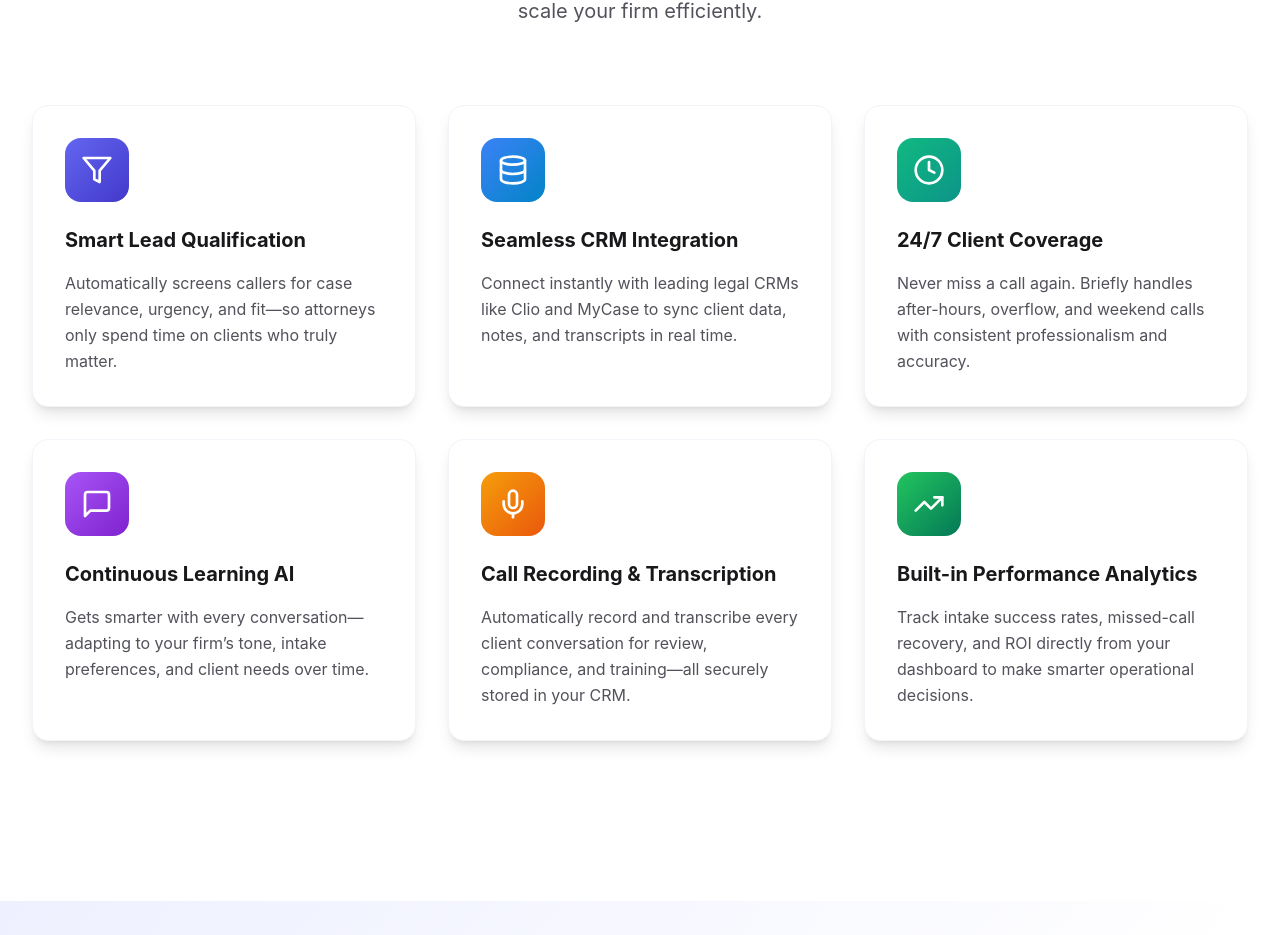
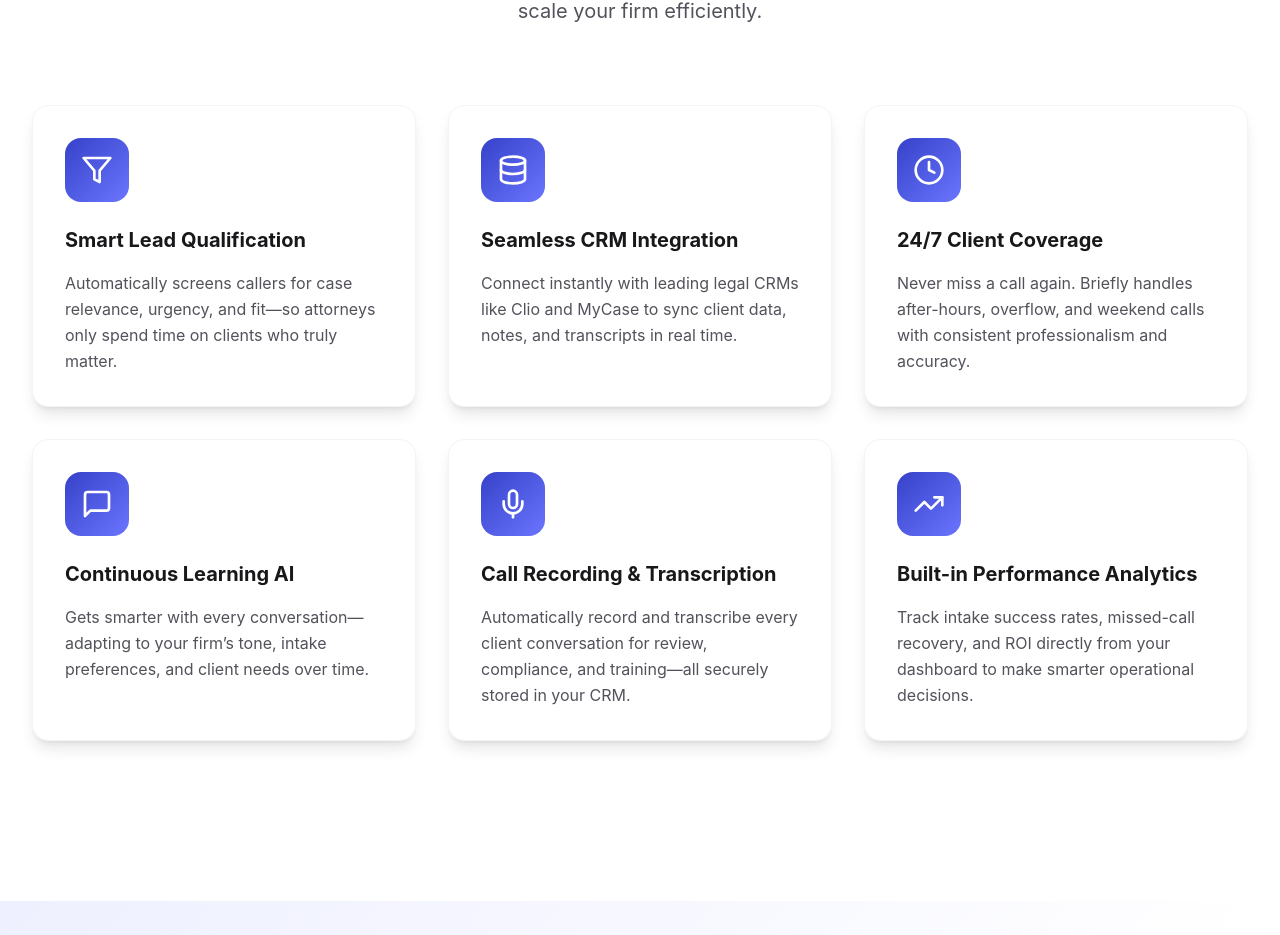
Before and after one commit to hridayunadkat/briefly-site, a React (Vite) app: page /#/ in a window 1280 px wide. Shown: the part 999-1934 px from the top of the page. Built offline with nearby package versions, Linux system fonts and the light colour scheme; a web font is replaced by a local one; what @radix-ui/themes would draw is missing.

Commit message:
update icon feature colors

```diff
--- a/src/components/Features.jsx
+++ b/src/components/Features.jsx
@@ -9,42 +9,42 @@ import React from 'react';
           title: 'Smart Lead Qualification',
           description:
             'Automatically screens callers for case relevance, urgency, and fit—so attorneys only spend time on clients who truly matter.',
-          color: 'from-indigo-500 to-indigo-700'
+          color: 'from-brand-600 to-brand-400'
         },
         {
           icon: Database,
           title: 'Seamless CRM Integration',
           description:
             'Connect instantly with leading legal CRMs like Clio and MyCase to sync client data, notes, and transcripts in real time.',
-          color: 'from-blue-500 to-sky-600'
+          color: 'from-brand-600 to-brand-400'
         },
         {
           icon: Clock,
           title: '24/7 Client Coverage',
           description:
             'Never miss a call again. Briefly handles after-hours, overflow, and weekend calls with consistent professionalism and accuracy.',
-          color: 'from-emerald-500 to-teal-600'
+          color: 'from-brand-600 to-brand-400'
         },
         {
           icon: MessageSquare,
           title: 'Continuous Learning AI',
           description:
             'Gets smarter with every conversation—adapting to your firm’s tone, intake preferences, and client needs over time.',
-          color: 'from-purple-500 to-purple-700'
+          color: 'from-brand-600 to-brand-400'
         },
         {
           icon: Mic,
           title: 'Call Recording & Transcription',
           description:
             'Automatically record and transcribe every client conversation for review, compliance, and training—all securely stored in your CRM.',
-          color: 'from-amber-500 to-orange-600'
+          color: 'from-brand-600 to-brand-400'
         },
         {
           icon: TrendingUp,
           title: 'Built-in Performance Analytics',
           description:
             'Track intake success rates, missed-call recovery, and ROI directly from your dashboard to make smarter operational decisions.',
-          color: 'from-green-500 to-emerald-700'
+          color: 'from-brand-600 to-brand-400'
         }
       ];
 
```
